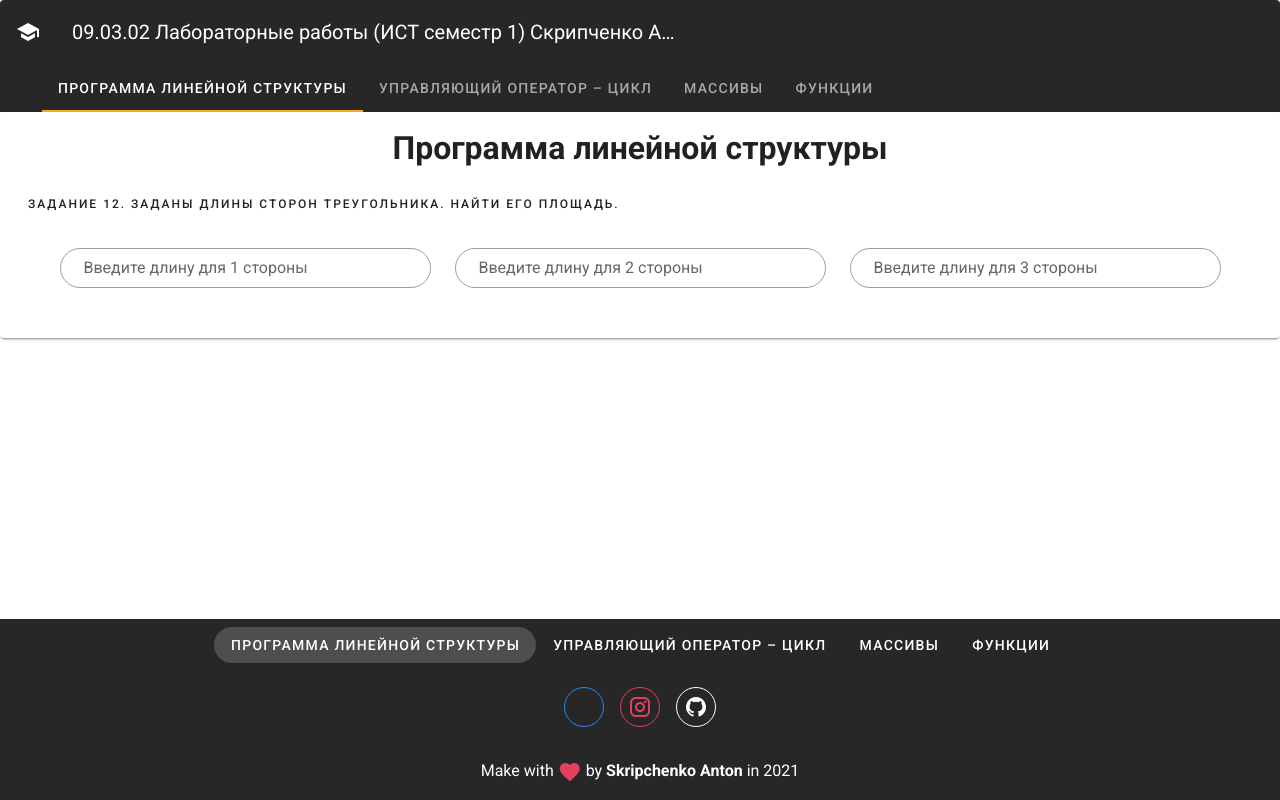
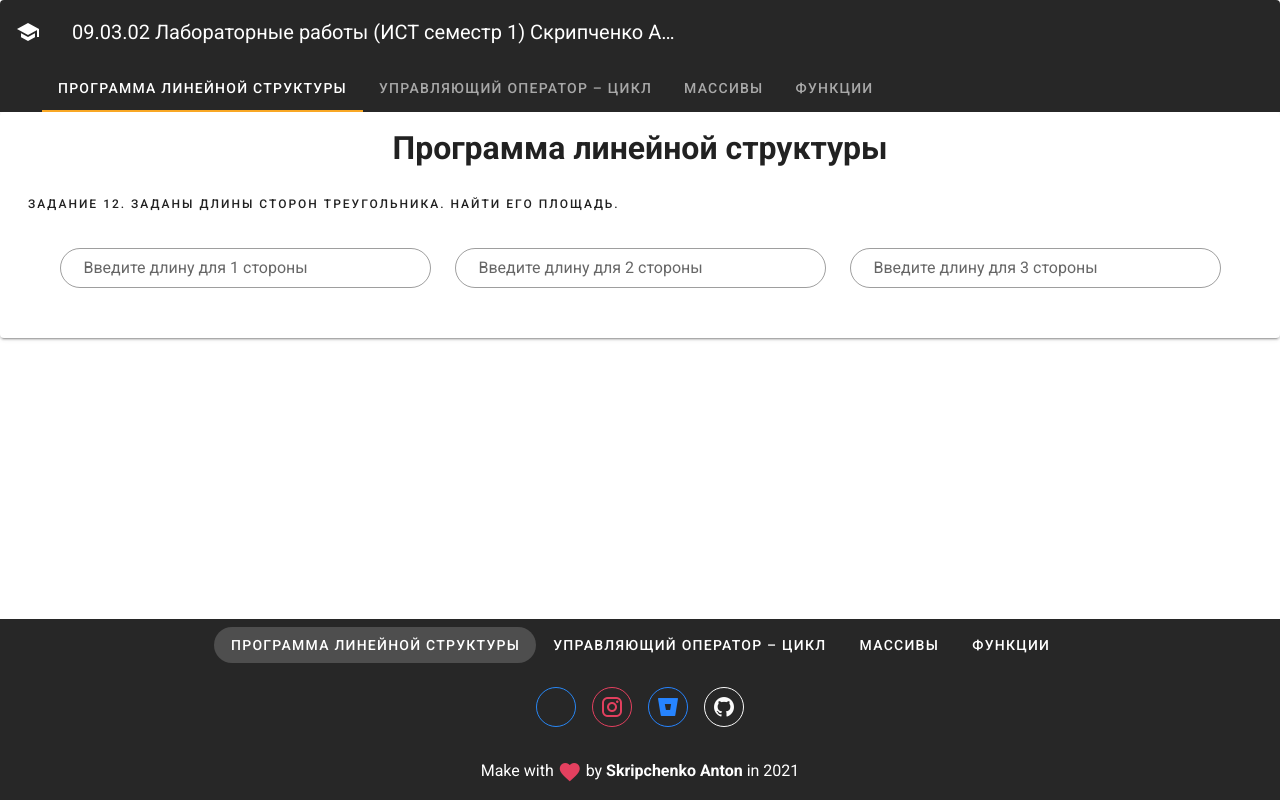
Before and after one commit to antongospod/laboratory-works, a Vue app: page / in a window 1280 px wide. Built offline with nearby package versions, Linux system fonts and the light colour scheme.

Commit message:
add bitbucket link

```diff
--- a/src/App.vue
+++ b/src/App.vue
@@ -69,8 +69,20 @@
             fab
             outlined
             small
-            color="fafafa"
-            href="https://github.com/antongospod"
+            color="#2684FF"
+            href="https://bitbucket.org/antongospodgit/"
+          >
+            <v-icon>
+              mdi-bitbucket
+            </v-icon>
+          </v-btn>
+          <v-btn
+                  class="mx-2"
+                  fab
+                  outlined
+                  small
+                  color="#fafafa"
+                  href="https://github.com/antongospod"
           >
             <v-icon>
               mdi-github
```
